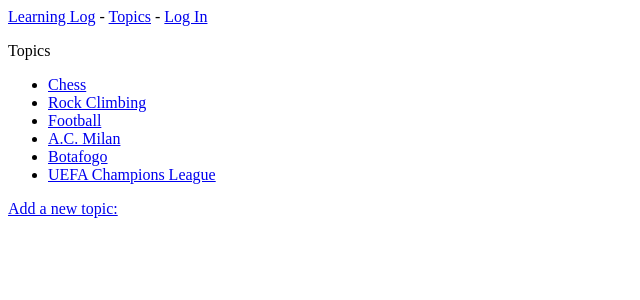
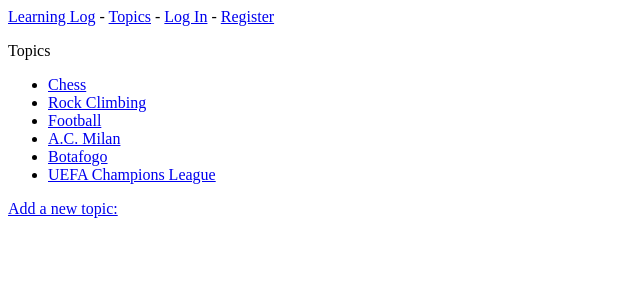
Before and after one commit to JerberthRocha/registro-de-aprendizado, a Django app: page /topics/ in a window 1280 px wide. Shown: the top 300 px of the page, without its empty margins (0-640 px from the left). Run offline with Django 4.2, Linux system fonts and the light colour scheme; data comes from the database, SQL or seed files in the repository; both versions use the stored data as it was after the commit.

Commit message:
Criando um link para a página de cadastro

```diff
--- a/learning_logs/templates/learning_logs/pages/base.html
+++ b/learning_logs/templates/learning_logs/pages/base.html
@@ -5,7 +5,8 @@
         Hello, {{ user.first_name }}.
         <a href="{% url 'users:logout' %}">Log Out</a>
     {% else %}
-        <a href="{% url 'users:login' %}">Log In</a>
+        <a href="{% url 'users:login' %}">Log In</a> -
+        <a href="{% url 'users:register' %}">Register</a>
     {% endif %}
 </p>
 
```
Also changed, not shown: db.sqlite3.
